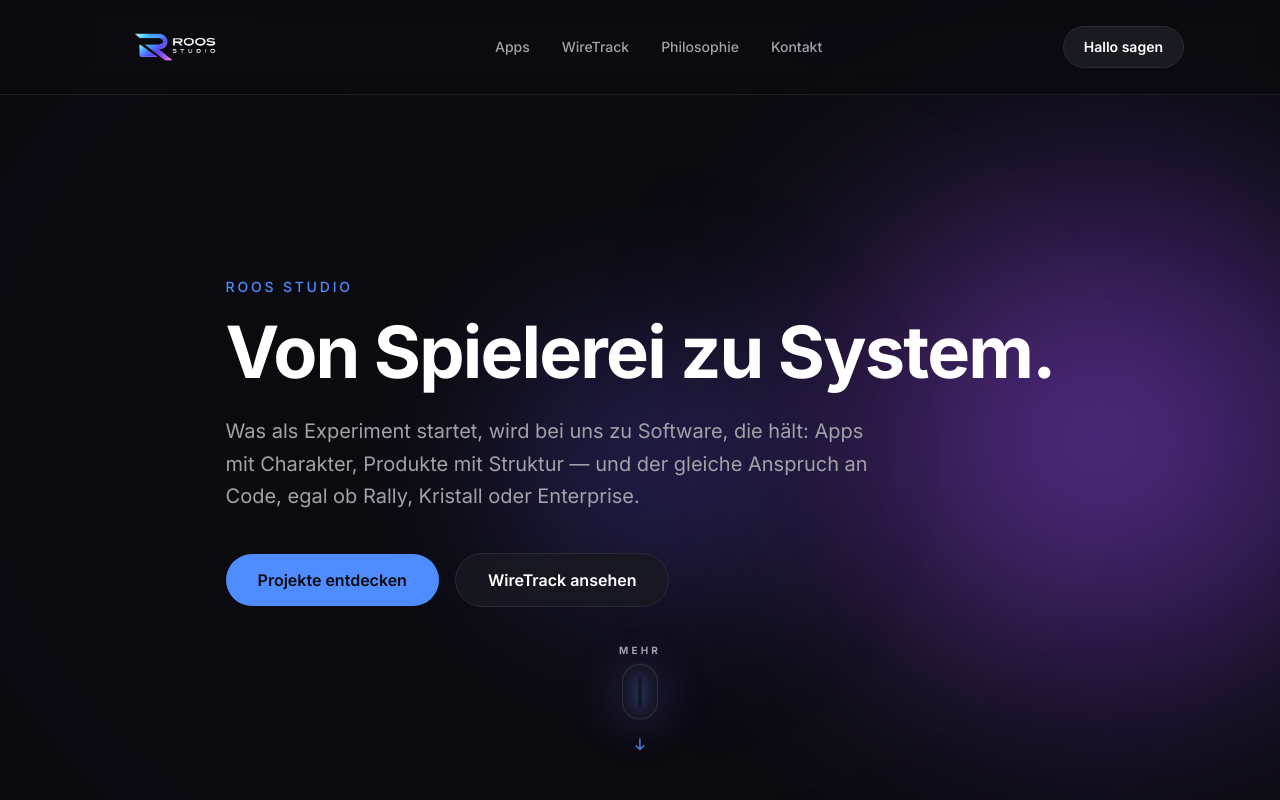
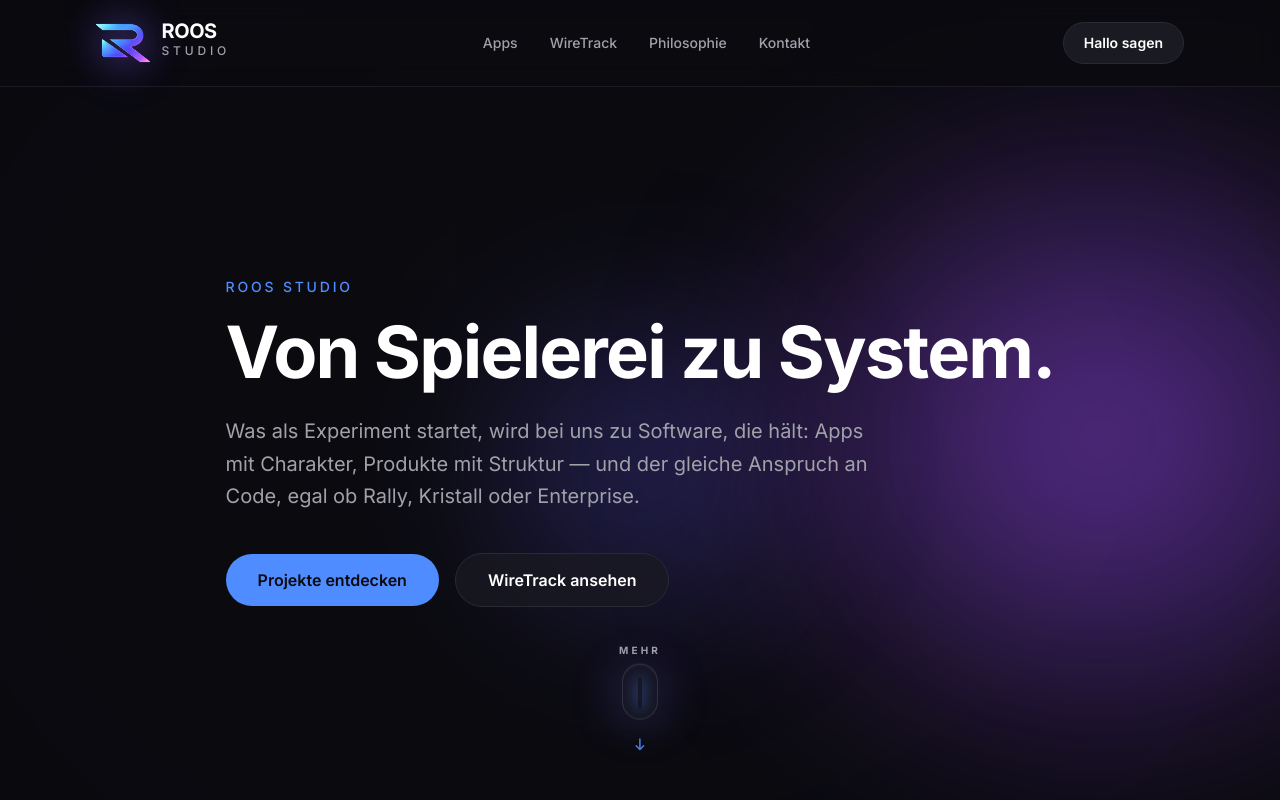
Before and after one commit to RoosStudio/roosstudio-site, a React (Vite) app: page / in a window 1280 px wide. Shown: the top 800 px of the page. Built offline with nearby package versions, Linux system fonts and the light colour scheme.

Commit message:
Logo: BrandLogo mit Icon + getrennter Typo, Glow-Animation, kein schwarzer PNG-Block
Made-with: Cursor

```diff
--- /dev/null
+++ b/src/components/BrandLogo.tsx
@@ -0,0 +1,115 @@
+import { motion, useReducedMotion } from 'framer-motion'
+
+const ICON_SRC = '/roos-studio-branding/logos/logo-icon-gradient.png'
+
+const list = {
+  hidden: {},
+  show: {
+    transition: { staggerChildren: 0.08, delayChildren: 0.05 },
+  },
+}
+
+const fadeUp = {
+  hidden: { opacity: 0, y: 10 },
+  show: {
+    opacity: 1,
+    y: 0,
+    transition: { duration: 0.42, ease: [0.22, 1, 0.36, 1] as const },
+  },
+}
+
+type BrandLogoProps = {
+  placement: 'header' | 'footer'
+  className?: string
+}
+
+export function BrandLogo({ placement, className = '' }: BrandLogoProps) {
+  const reduceMotion = useReducedMotion()
+
+  const iconSizes =
+    placement === 'header'
+      ? 'h-10 w-10 sm:h-11 sm:w-11 md:h-[3.35rem] md:w-[3.35rem]'
+      : 'h-12 w-12 sm:h-14 sm:w-14 md:h-16 md:w-16'
+
+  const roosClass =
+    placement === 'header'
+      ? 'block text-[1.05rem] font-bold leading-none tracking-tight text-rs-text sm:text-lg md:text-xl'
+      : 'block text-xl font-bold leading-none tracking-tight text-rs-text sm:text-2xl md:text-3xl'
+
+  const studioClass =
+    placement === 'header'
+      ? 'block text-[0.58rem] font-medium uppercase leading-none tracking-[0.32em] text-rs-text-secondary sm:text-[0.62rem] md:text-xs'
+      : 'block text-[0.65rem] font-medium uppercase leading-none tracking-[0.34em] text-rs-text-secondary sm:text-xs md:text-sm'
+
+  const entrance =
+    reduceMotion
+      ? {}
+      : placement === 'header'
+        ? { initial: 'hidden' as const, animate: 'show' as const }
+        : {
+            initial: 'hidden' as const,
+            whileInView: 'show' as const,
+            viewport: { once: true, margin: '-32px' },
+          }
+
+  if (reduceMotion) {
+    return (
+      <div className={`grid grid-cols-[auto_1fr] grid-rows-2 items-center gap-x-2.5 gap-y-1 sm:gap-x-3 ${className}`}>
+        <div className="row-span-2 flex items-center">
+          <img
+            src={ICON_SRC}
+            alt=""
+            width={128}
+            height={128}
+            decoding="async"
+            className={`object-contain ${iconSizes} drop-shadow-[0_0_12px_rgba(79,140,255,0.25)]`}
+          />
+        </div>
+        <span className={`${roosClass} col-start-2 row-start-1 self-end`}>ROOS</span>
+        <span className={`${studioClass} col-start-2 row-start-2 self-start`}>STUDIO</span>
+      </div>
+    )
+  }
+
+  return (
+    <motion.div
+      className={`grid grid-cols-[auto_1fr] grid-rows-2 items-center gap-x-2.5 gap-y-1 sm:gap-x-3 ${className}`}
+      variants={list}
+      {...entrance}
+    >
+      <motion.div
+        variants={fadeUp}
+        className="row-span-2 flex items-center"
+        whileHover={{
+          scale: 1.06,
+          transition: { type: 'spring', stiffness: 420, damping: 20 },
+        }}
+      >
+        <span className="relative inline-flex">
+          <span
+            className="pointer-events-none absolute inset-[-8px] rounded-2xl opacity-60 blur-xl"
+            style={{
+              background:
+                'radial-gradient(circle, rgba(79,140,255,0.4) 0%, rgba(157,77,255,0.18) 55%, transparent 72%)',
+            }}
+            aria-hidden
+          />
+          <img
+            src={ICON_SRC}
+            alt=""
+            width={128}
+            height={128}
+            decoding="async"
+            className={`relative z-10 object-contain ${iconSizes} motion-safe:animate-[rs-logo-glow_5s_ease-in-out_infinite]`}
+          />
+        </span>
+      </motion.div>
+      <motion.span className={`${roosClass} col-start-2 row-start-1 self-end`} variants={fadeUp}>
+        ROOS
+      </motion.span>
+      <motion.span className={`${studioClass} col-start-2 row-start-2 self-start`} variants={fadeUp}>
+        STUDIO
+      </motion.span>
+    </motion.div>
+  )
+}
--- a/src/components/Footer.tsx
+++ b/src/components/Footer.tsx
@@ -1,3 +1,5 @@
+import { BrandLogo } from './BrandLogo'
+
 export function Footer() {
   return (
     <footer className="border-t border-rs-border bg-rs-bg">
@@ -7,14 +9,9 @@ export function Footer() {
             <a
               href="#top"
               className="inline-block outline-none ring-rs-primary/40 focus-visible:ring-2 focus-visible:ring-offset-2 focus-visible:ring-offset-rs-bg"
+              aria-label="Roos Studio Startseite"
             >
-              <img
-                src="/roos-studio-branding/logos/logo-primary-dark.png"
-                alt="Roos Studio"
-                className="h-12 w-auto opacity-95 sm:h-14 md:h-[3.75rem]"
-                width={260}
-                height={65}
-              />
+              <BrandLogo placement="footer" />
             </a>
             <p className="mt-5 max-w-sm text-sm leading-relaxed text-rs-muted sm:text-base">
               Code, KI, klare Systeme — und der Wille, es immer wieder neu zu
--- a/src/components/Header.tsx
+++ b/src/components/Header.tsx
@@ -1,3 +1,4 @@
+import { BrandLogo } from './BrandLogo'
 import { motion } from 'framer-motion'
 
 const links = [
@@ -19,14 +20,9 @@ export function Header() {
         <a
           href="#top"
           className="relative z-1 flex shrink-0 items-center py-1 outline-none ring-rs-primary/40 focus-visible:ring-2"
+          aria-label="Roos Studio Startseite"
         >
-          <img
-            src="/roos-studio-branding/logos/logo-primary-dark.png"
-            alt="Roos Studio"
-            className="h-11 w-auto sm:h-[3.25rem] md:h-[3.85rem]"
-            width={240}
-            height={60}
-          />
+          <BrandLogo placement="header" />
         </a>
         <nav
           className="flex min-w-0 justify-end gap-1 overflow-x-auto [-ms-overflow-style:none] [scrollbar-width:none] sm:justify-center sm:gap-6 md:gap-8 [&::-webkit-scrollbar]:hidden"
--- a/src/index.css
+++ b/src/index.css
@@ -79,3 +79,13 @@
     transform: translate3d(-24px, -18px, 0);
   }
 }
+
+@keyframes rs-logo-glow {
+  0%,
+  100% {
+    filter: drop-shadow(0 0 12px rgba(79, 140, 255, 0.38));
+  }
+  50% {
+    filter: drop-shadow(0 0 20px rgba(157, 77, 255, 0.48));
+  }
+}
```
